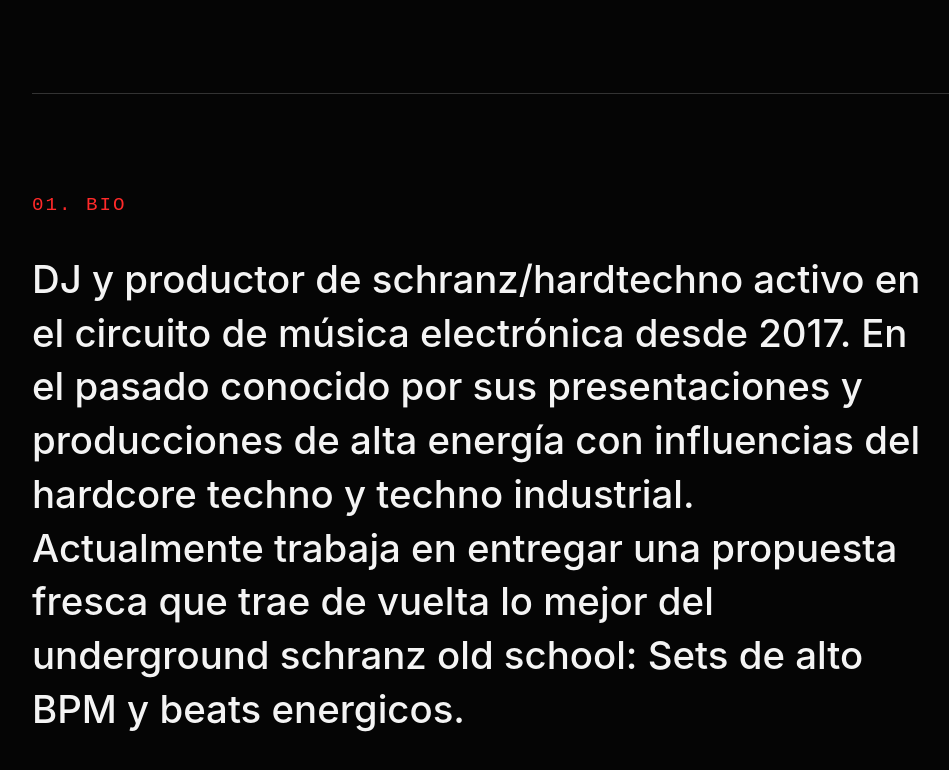
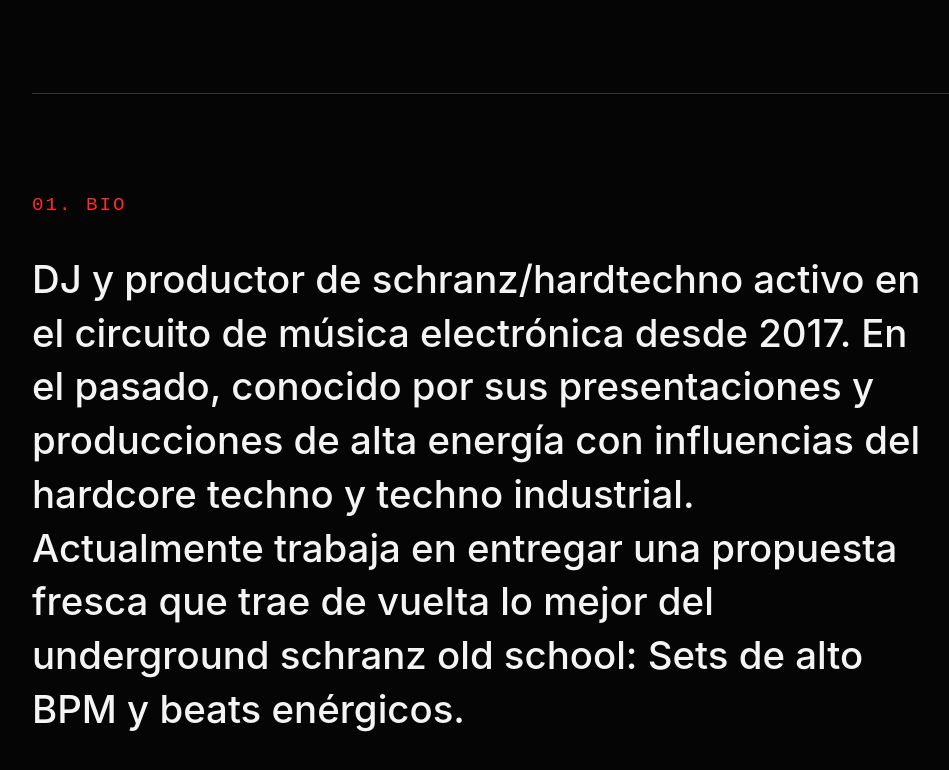
Before and after one commit to DJANGRYKID/DJANGRYKID.github.io, a plain HTML site: page index.html in a window 1280 px wide. Shown: the part 464-1234 px from the top of the page, without its empty margins (40-989 px from the left). Drawn offline with Linux system fonts and the light colour scheme.

Commit message:
Update index.html

```diff
--- a/index.html
+++ b/index.html
@@ -348,8 +348,7 @@
         <section id="bio">
             <h2>01. BIO</h2>
             <p class="bio-text">
-                DJ y productor de schranz/hardtechno activo en el circuito de música electrónica desde 2017. En el pasado conocido por sus presentaciones y producciones de alta energía con influencias del hardcore techno y techno industrial. Actualmente trabaja en entregar una propuesta fresca que trae de vuelta lo mejor del underground schranz old school: Sets de alto BPM y beats energicos.
-            </p>
+                DJ y productor de schranz/hardtechno activo en el circuito de música electrónica desde 2017. En el pasado, conocido por sus presentaciones y producciones de alta energía con influencias del hardcore techno y techno industrial. Actualmente trabaja en entregar una propuesta fresca que trae de vuelta lo mejor del underground schranz old school: Sets de alto BPM y beats enérgicos.
         </section>
 
         <!-- HITOS -->
```
